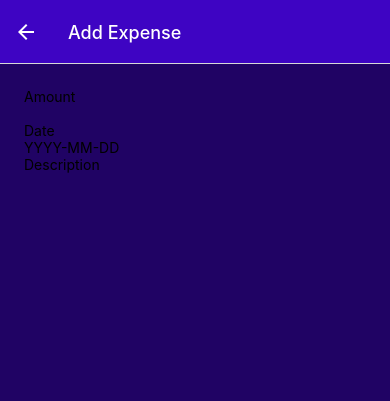
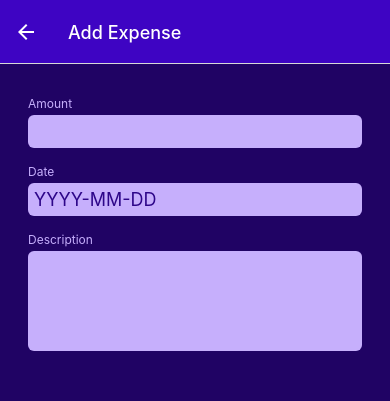
Before and after one commit to Vahidpro/ExpenseTracker, a React Native app: screen /ManageExpense in a window 390 px wide. Shown: the top 401 px of the page. Built offline with nearby package versions, Linux system fonts and the light colour scheme.

Commit message:
Added styling to input form

```diff
--- a/components/ManageExpense/Input.js
+++ b/components/ManageExpense/Input.js
@@ -1,18 +1,47 @@
 import { StyleSheet, Text, View } from "react-native";
 import { TextInput } from "react-native-gesture-handler";
+import { GlobalStyles } from "../../constants/styles";
 
 function Input({ lable, textInputConfig }) {
+	const inputStyles = [styles.input];
+	if (textInputConfig && textInputConfig.multiline) {
+		inputStyles.push(styles.inputMultiline);
+	}
+
 	return (
-		<View>
-			<Text>{lable}</Text>
-			<TextInput {...textInputConfig}></TextInput>
+		<View style={styles.inputContainer}>
+			<Text style={styles.label}>{lable}</Text>
+			<TextInput style={inputStyles} {...textInputConfig}></TextInput>
 		</View>
 	);
 }
 export default Input;
 
 const styles = StyleSheet.create({
-	container: {
-		flex: 1,
+	inputContainer: {
+		marginHorizontal: 4,
+		marginVertical: 8,
+	},
+	label: {
+		fontSize: 12,
+		color: GlobalStyles.colors.primary100,
+		marginBottom: 4,
+	},
+	input: {
+		backgroundColor: GlobalStyles.colors.primary100,
+		color: GlobalStyles.colors.primary700,
+		padding: 6,
+		borderRadius: 6,
+		fontSize: 18,
+	},
+	inputMultiline: {
+		minHeight: 100,
+		textAlignVertical: "top",
+	},
+	invalidLabel: {
+		color: GlobalStyles.colors.error500,
+	},
+	invalidInput: {
+		backgroundColor: GlobalStyles.colors.error50,
 	},
 });
```
